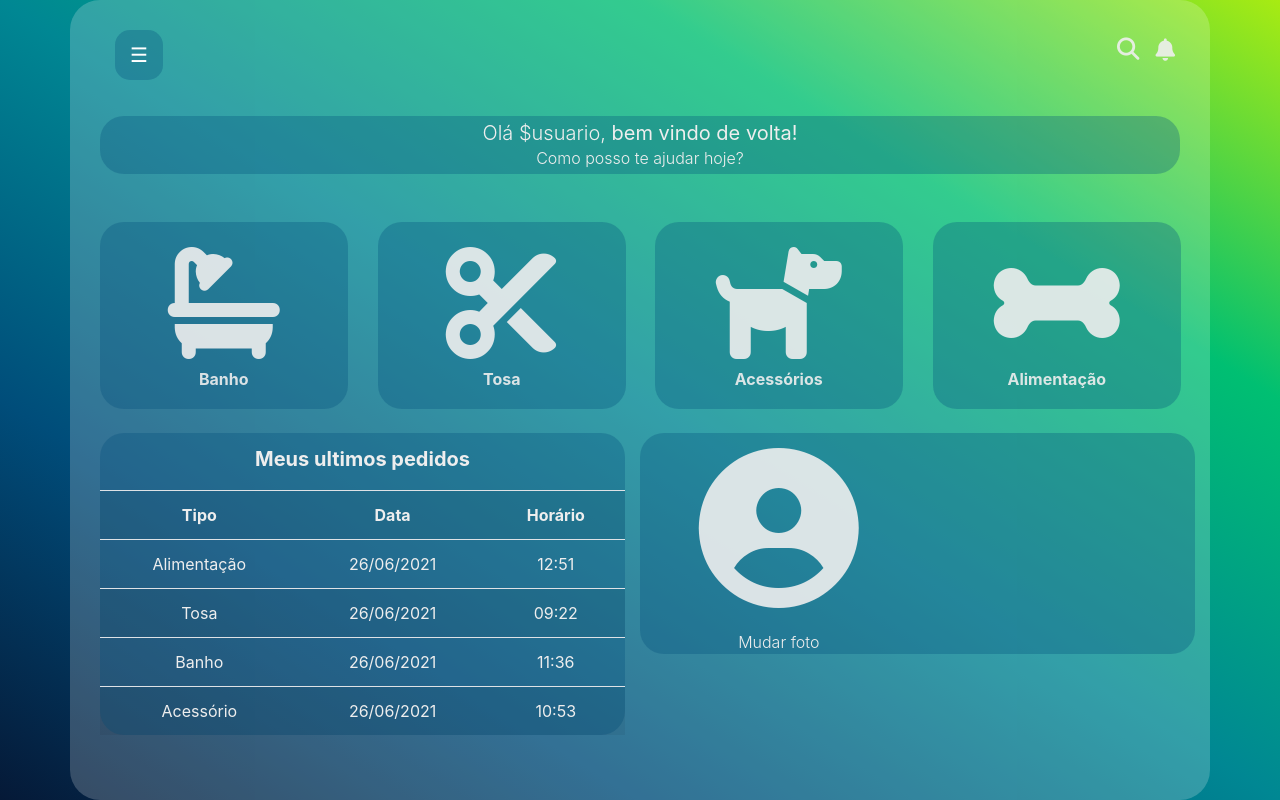
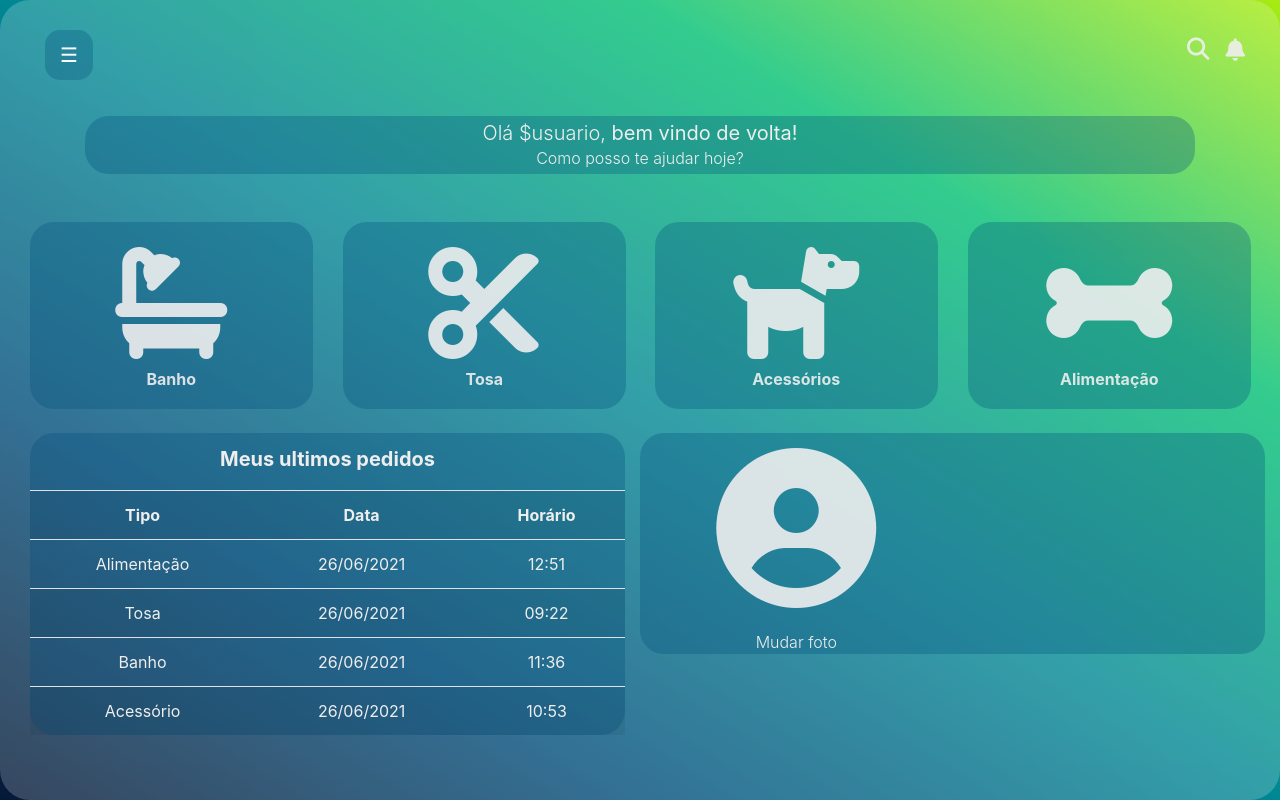
Before and after one commit to fvictoriano/doguinho-estudo, a plain HTML site: page menu.html in a window 1280 px wide. Drawn offline with nearby package versions, Linux system fonts and the light colour scheme.

Commit message:
menu scroll fix

```diff
--- a/menu.html
+++ b/menu.html
@@ -35,7 +35,7 @@
 
 
     <!-- olá usuario -->
-    <section class="container section1">
+    <section class="container-fluid section1">
       <div class="row">
         <div class="col-sm-12">
           <div id="main" class="navbar ">
@@ -59,7 +59,7 @@
     <!-- fim usuario-->
 
     <!-- conteudo principal-->
-      <div class="container mt-4">
+      <div class="container-fluid mt-4">
         <!-- primeira linha botões-->
         <div class="row">
           <div class="col-sm-12 col-md-3 text-center mt-3 animate__animated animate__zoomIn" id="banho">
```
